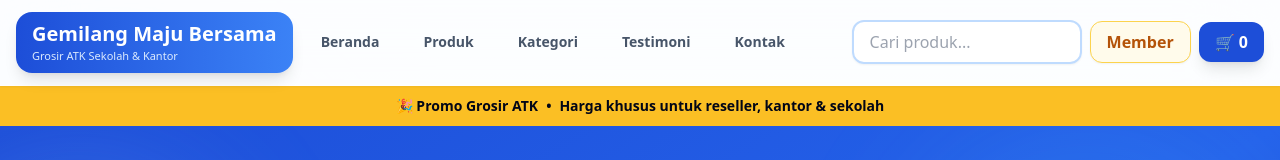
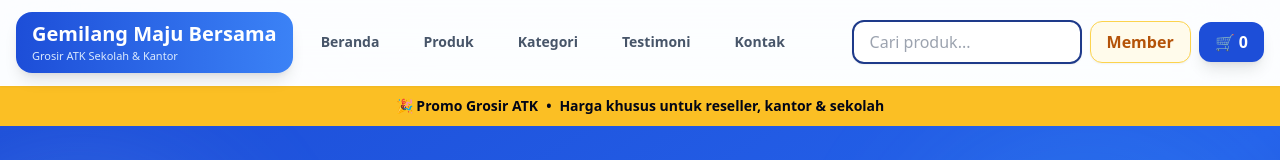
Before and after one commit to jayamakmurbersama-ops/gemilang-shop, a React (Vite) app: page / in a window 1280 px wide. Shown: the top 160 px of the page. Built offline with nearby package versions, Linux system fonts and the light colour scheme.

Commit message:
restore compact premium header

```diff
--- a/src/components/Header.jsx
+++ b/src/components/Header.jsx
@@ -42,7 +42,7 @@ export default function Header({
             value={search}
             onChange={(e) => setSearch(e.target.value)}
             placeholder="Cari produk..."
-            className="w-full max-w-[230px] rounded-xl border-2 border-blue-200 bg-white/90 px-4 py-2 shadow-sm outline-none backdrop-blur focus:ring-4 focus:ring-blue-100"
+            className="w-full max-w-[230px] rounded-xl border-2 border-blue-900 bg-white/90 px-4 py-2 shadow-sm outline-none backdrop-blur focus:ring-4 focus:ring-blue-100"
           />
 
           <button
```
